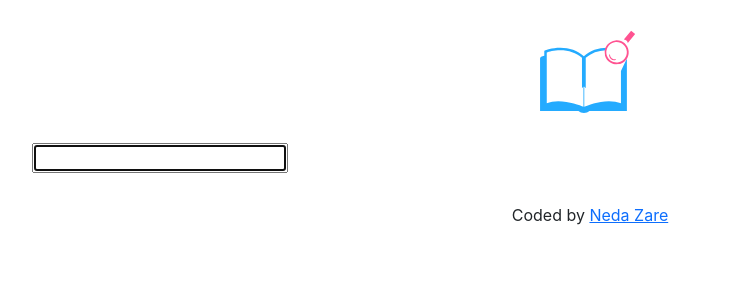
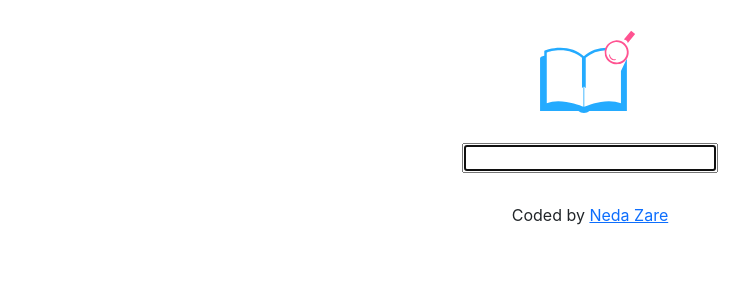
Before and after one commit to n-e-d-a/dictionary-react-project, a React (Create React App) app: page / in a window 1280 px wide. Shown: the top 300 px of the page, without its empty margins (50-799 px from the left). Built offline with nearby package versions, Linux system fonts and the light colour scheme.

Commit message:
centralized results

```diff
--- a/src/Dictionary.css
+++ b/src/Dictionary.css
@@ -1,3 +1,4 @@
 .dictionary{
-    color:black;
+      text-align: center;
+  margin: 30px 0;
 }
--- a/src/Results.js
+++ b/src/Results.js
@@ -4,7 +4,7 @@ import Meaning from "./Meaning";
 export default function Results(props){
     if (props.results){
          return(
-        <div>
+        <div className="results">
            <h2>
                {props.results.word}
            </h2>
```
